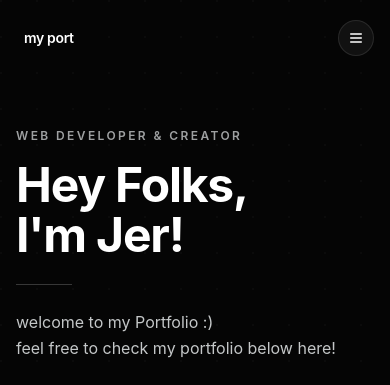
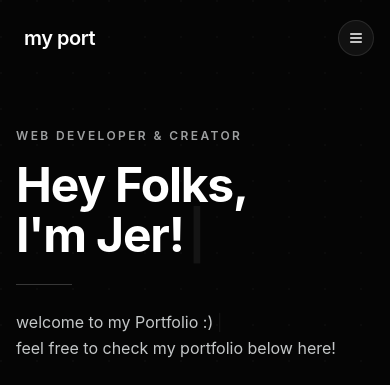
Before and after one commit to richiedavie/nextportjs, a Next.js app: page / in a window 390 px wide. Shown: the top 385 px of the page. Built offline with nearby package versions, Linux system fonts and the light colour scheme; a web font is replaced by a local one.

Commit message:
adding some animations

```diff
--- a/app/globals.css
+++ b/app/globals.css
@@ -93,6 +93,16 @@ body {
   box-shadow: 0 0 60px -5px rgba(255, 255, 255, 0.12);
 }
 
+.text-type-cursor {
+  animation: text-type-cursor-blink 1s ease-in-out infinite alternate;
+}
+
+@keyframes text-type-cursor-blink {
+  to {
+    opacity: 0;
+  }
+}
+
 /* Reduced motion preference */
 @media (prefers-reduced-motion: reduce) {
   html {
--- a/components/hero/HeroCopy.tsx
+++ b/components/hero/HeroCopy.tsx
@@ -1,4 +1,5 @@
 import React from "react";
+import { TextType } from "@/components/ui/TextType";
 
 export function HeroCopy() {
   return (
@@ -9,18 +10,32 @@ export function HeroCopy() {
       </span>
 
       {/* Main Display Headline */}
-      <h1 className="text-5xl sm:text-6xl md:text-7xl lg:text-[84px] font-bold tracking-tight text-white leading-[1.04] mb-6">
-        Hey Folks,
-        <br />
-        I&apos;m Jer!
-      </h1>
+      <TextType
+        as="h1"
+        text={"Hey Folks,\nI'm Jer!"}
+        loop={false}
+        typingSpeed={68}
+        initialDelay={100}
+        showCursor
+        cursorClassName="text-white/75"
+        aria-label="Hey Folks, I'm Jer!"
+        className="text-5xl sm:text-6xl md:text-7xl lg:text-[84px] font-bold tracking-tight text-white leading-[1.04] mb-6"
+      />
 
       {/* Thin subtle divider */}
       <div className="w-14 h-[1px] bg-white/20 mb-6" aria-hidden="true" />
 
       {/* Supporting Text */}
       <div className="text-base sm:text-lg text-[#c4c7c8] font-normal leading-relaxed mb-8 max-w-md">
-        <p>welcome to my Portfolio :)</p>
+        <TextType
+          as="p"
+          text="welcome to my Portfolio :)"
+          loop={false}
+          typingSpeed={48}
+          initialDelay={350}
+          showCursor
+          cursorClassName="text-white/70"
+        />
         <p>feel free to check my portfolio below here!</p>
       </div>
     </div>
--- a/components/layout/SiteHeader.tsx
+++ b/components/layout/SiteHeader.tsx
@@ -9,7 +9,7 @@ export function SiteHeader() {
         {/* Brand */}
         <Link
           href="/"
-          className="text-sm font-semibold tracking-tight text-white hover:text-[#c4c7c8] transition-colors flex items-center gap-1.5 focus:outline-none focus-visible:ring-2 focus-visible:ring-white/40 rounded-lg px-2 py-1"
+          className="text-xl font-semibold tracking-tight text-white hover:text-[#c4c7c8] transition-colors flex items-center gap-1.5 focus:outline-none focus-visible:ring-2 focus-visible:ring-white/40 rounded-lg px-2 py-1"
         >
           <span>my port</span>
         </Link>
--- /dev/null
+++ b/components/ui/TextType.tsx
@@ -0,0 +1,102 @@
+"use client";
+
+import {
+  createElement,
+  useEffect,
+  useMemo,
+  useState,
+  type ElementType,
+  type HTMLAttributes,
+} from "react";
+
+type TextTypeProps = HTMLAttributes<HTMLElement> & {
+  text: string | string[];
+  as?: ElementType;
+  typingSpeed?: number;
+  initialDelay?: number;
+  pauseDuration?: number;
+  deletingSpeed?: number;
+  loop?: boolean;
+  showCursor?: boolean;
+  cursorCharacter?: string;
+  cursorClassName?: string;
+};
+
+export function TextType({
+  text,
+  as: Component = "span",
+  typingSpeed = 52,
+  initialDelay = 150,
+  pauseDuration = 1800,
+  deletingSpeed = 28,
+  loop = true,
+  className,
+  showCursor = true,
+  cursorCharacter = "|",
+  cursorClassName,
+  ...props
+}: TextTypeProps) {
+  const [displayedText, setDisplayedText] = useState("");
+  const [textIndex, setTextIndex] = useState(0);
+  const [characterIndex, setCharacterIndex] = useState(0);
+  const [isDeleting, setIsDeleting] = useState(false);
+  const textItems = useMemo(() => (Array.isArray(text) ? text : [text]), [text]);
+
+  useEffect(() => {
+    const currentText = textItems[textIndex] ?? "";
+
+    if (!isDeleting && characterIndex < currentText.length) {
+      const timeout = window.setTimeout(() => {
+        setDisplayedText(currentText.slice(0, characterIndex + 1));
+        setCharacterIndex((index) => index + 1);
+      }, characterIndex === 0 ? initialDelay : typingSpeed);
+
+      return () => window.clearTimeout(timeout);
+    }
+
+    if (!isDeleting && characterIndex === currentText.length) {
+      if (!loop && textIndex === textItems.length - 1) return;
+
+      const timeout = window.setTimeout(() => setIsDeleting(true), pauseDuration);
+      return () => window.clearTimeout(timeout);
+    }
+
+    if (isDeleting && characterIndex > 0) {
+      const timeout = window.setTimeout(() => {
+        setCharacterIndex((index) => index - 1);
+        setDisplayedText(currentText.slice(0, characterIndex - 1));
+      }, deletingSpeed);
+
+      return () => window.clearTimeout(timeout);
+    }
+
+    const timeout = window.setTimeout(() => {
+      setIsDeleting(false);
+      setTextIndex((index) => (index + 1) % textItems.length);
+    }, 0);
+
+    return () => window.clearTimeout(timeout);
+  }, [
+    characterIndex,
+    deletingSpeed,
+    displayedText,
+    initialDelay,
+    isDeleting,
+    loop,
+    pauseDuration,
+    textIndex,
+    textItems,
+    typingSpeed,
+  ]);
+
+  return createElement(
+    Component,
+    { ...props, className: `inline-block whitespace-pre-wrap ${className ?? ""}`.trim() },
+    <span>{displayedText}</span>,
+    showCursor ? (
+      <span className={`text-type-cursor ml-1 inline-block ${cursorClassName ?? ""}`.trim()}>
+        {cursorCharacter}
+      </span>
+    ) : null,
+  );
+}
```
